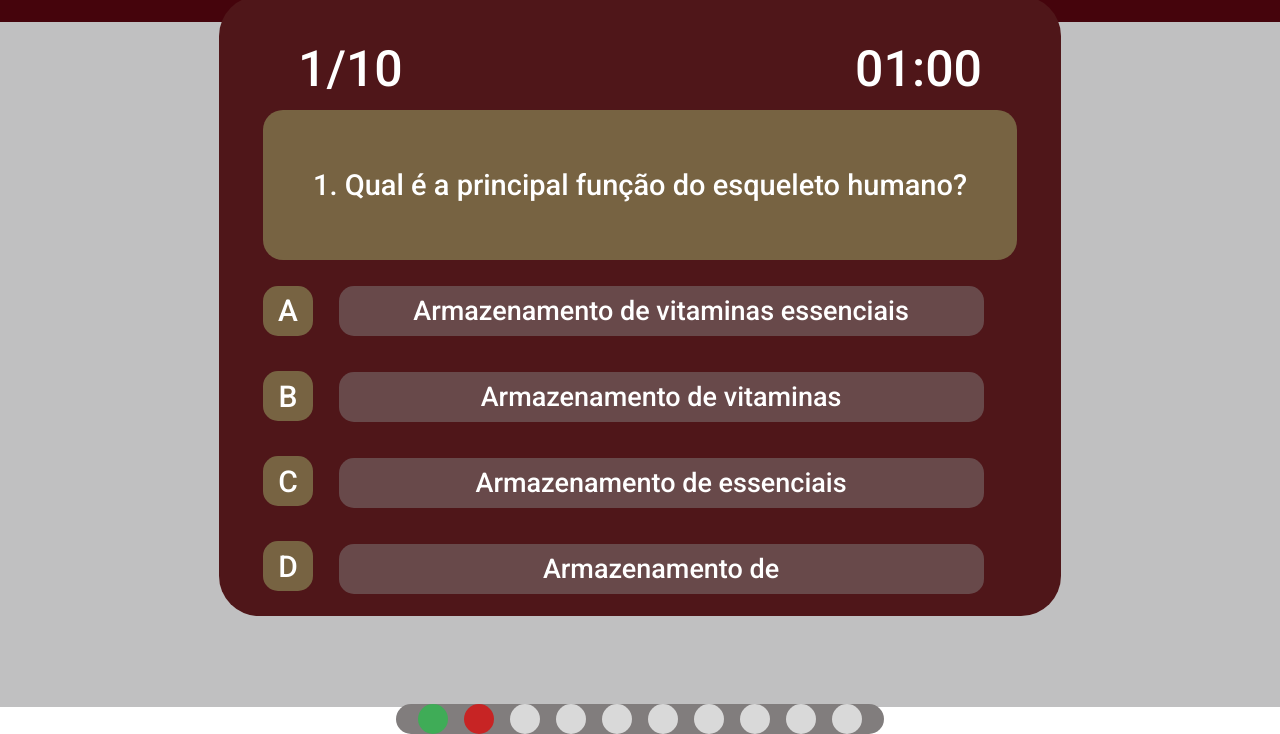
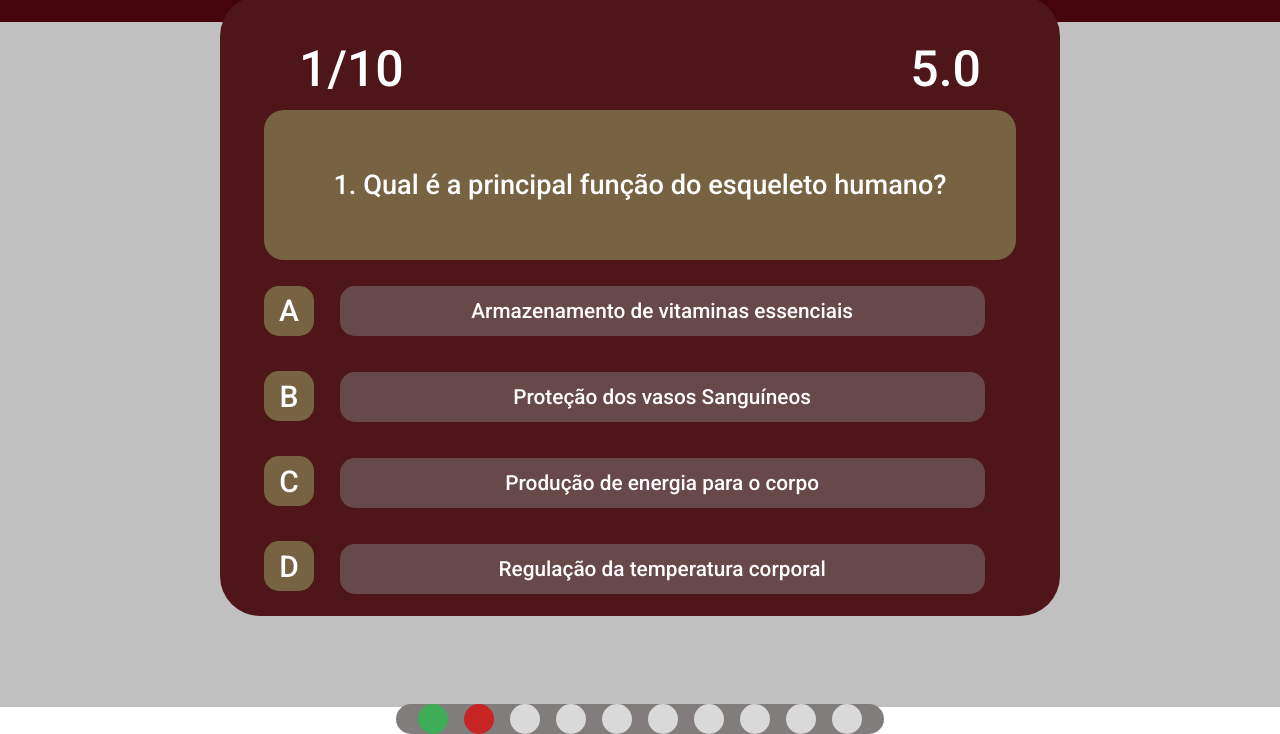
Before and after one commit to EduardoMVasconcelos/EDUTEC, a plain HTML site: page PG-PERGUNTAS/perguntas.html in a window 1280 px wide. Shown: the part 93-827 px from the top of the page. Drawn offline with Linux system fonts and the light colour scheme.

Commit message:
adição do cronometro

```diff
--- a/PG-PERGUNTAS/perguntas.css
+++ b/PG-PERGUNTAS/perguntas.css
@@ -67,8 +67,12 @@
         line-height: normal;
     }
 
+    .contador span:not(:last-child)::after {
+        content: ":";
+    }
+
     .pergunta {
-        min-width: 47.125rem;
+        max-width: 47.125rem;
         min-height: 9.375rem;
         background: var(--pergunta-background);
         border-radius: 1.25rem;
@@ -83,7 +87,7 @@
         color: #FFF;
         text-align: center;
         font-family: Roboto;
-        font-size: 1.8125rem;
+        font-size: 1.7rem;
         font-style: normal;
         font-weight: 500;
         line-height: normal;
@@ -131,10 +135,11 @@
         background: rgba(129, 125, 125, 0.50);
         color: #FFF;
         font-family: Roboto;
-        font-size: 1.6875rem;
+        font-size: 1.3rem;
         font-style: normal;
         font-weight: 500;
         line-height: normal;
+        cursor: pointer;
     }
 
     .button-pergunta:disabled {
@@ -195,8 +200,21 @@
         background: var(--carrosel-background-errado);
     }
 
+    .btnNext {
+        display: flex;
+        align-items: center;
+    }
+
     #next-btn {
-        margin-left: 23rem;
+        margin-left: 19rem;
         display: none;
+        width: 10rem;
+        height: 2rem;
+        border-radius: 8px;
+        border: none;
+        text-transform: uppercase;
+        background-color: rgba(129, 125, 125, 0.70);
+        color: #FFF;
+        cursor: pointer;
     }
 }
--- a/PG-PERGUNTAS/perguntas.html
+++ b/PG-PERGUNTAS/perguntas.html
@@ -48,7 +48,7 @@
             <div class="first-row">
                 <p class="p-first-row" id="numero-pergunta"></p>
 
-                <p class="p-first-row" id="contador">01:00</p>
+                <span class="p-first-row" id="contador">0.0</span>
             </div>
 
             <div class="pergunta">
@@ -93,7 +93,9 @@
                     </div>
                 </div>
             </div>
-            <button id="next-btn">Next</button>
+            <div class="btnNext">
+                <button id="next-btn">Próximo</button>
+            </div>
         </div>
 
         <div class="carrosel">
--- a/PG-PERGUNTAS/perguntas.js
+++ b/PG-PERGUNTAS/perguntas.js
@@ -2,19 +2,91 @@ const questions = [
     {
         question: "Qual é a principal função do esqueleto humano?",
         answers: [
-            {text: "Armazenamento de vitaminas essenciais", correct: true},
-            {text: "Armazenamento de vitaminas", correct: false},
-            {text: "Armazenamento de essenciais", correct: false},
-            {text: "Armazenamento de", correct: false}
+            { text: "Armazenamento de vitaminas essenciais", correct: true },
+            { text: "Proteção dos vasos Sanguíneos", correct: false },
+            { text: "Produção de energia para o corpo", correct: false },
+            { text: "Regulação da temperatura corporal", correct: false }
         ]
     },
     {
-        question: "Qual osso",
+        question: "Quais são os 3 tipos de músculos?",
         answers: [
-            {text: "femur", correct: false},
-            {text: "osso", correct: false},
-            {text: "mao", correct: true},
-            {text: "cranio", correct: false}
+            { text: "O músculos estriado esquelético, músculos não estriado cardíaco e músculos não estriado esquelético", correct: false },
+            { text: "O estriado esquelético, estriado cardíaco e não estriado", correct: true },
+            { text: "O músculos não estriado muscular, musculo estriado esquelético e músculo não estriatico cardíaco", correct: false },
+            { text: "Músculos não estriado esquelético, músculos estriatico muscular, músculos estriatico cardíaco", correct: false }
+        ]
+    },
+    {
+        question: "Qual o principal órgão do sistema nervoso?",
+        answers: [
+            { text: "Cérebro", correct: true },
+            { text: "Medula Espinhal", correct: false },
+            { text: "Nervos Periféricos", correct: false },
+            { text: "Gânglios Nervosos", correct: false }
+        ]
+    },
+    {
+        question: "Qual componente do sistema cardiovascular é responsável por transportar sangue rico em oxigênio do coração para os tecidos do corpo?",
+        answers: [
+            { text: "Átrios", correct: false },
+            { text: "Ventrículos", correct: false },
+            { text: "Capilares", correct: false },
+            { text: "Artérias", correct: true }
+        ]
+    },
+    {
+        question: "Qual estrutura do sistema respiratório conecta as cavidades nasal e oral à laringe, servindo como passagem comum para o ar e alimentos?",
+        answers: [
+            { text: "Traqueia", correct: false },
+            { text: "Laringe", correct: false },
+            { text: "Brônquios", correct: false },
+            { text: "Faringe", correct: true }
+        ]
+    },
+    {
+        question: "Qual órgão do sistema respiratório é responsável pela troca gasosa entre o ar inspirado e o sangue?",
+        answers: [
+            { text: "Laringe", correct: false },
+            { text: "Traqueia", correct: false },
+            { text: "Pulmões", correct: true },
+            { text: "Faringe", correct: false }
+        ]
+    },
+    {
+        question: "Qual é a principal função do intestino grosso no sistema digestório?",
+        answers: [
+            { text: "Digestão das proteínas", correct: false },
+            { text: "Absorção de água", correct: true },
+            { text: "Produção de suco gástrico", correct: false },
+            { text: "Digestão de carboidratos", correct: false }
+        ]
+    },
+    {
+        question: "Qual órgão é mencionado como uma glândula tanto endócrina quanto exócrina, sendo responsável pela produção de insulina e outros hormônios que regulam o nível de glicose no sangue, além de produzir líquidos digestivos para auxiliar na digestão dos alimentos?",
+        answers: [
+            { text: "Hipotálamo", correct: false },
+            { text: "Hipófise", correct: false },
+            { text: "Glândula tireoide", correct: false },
+            { text: "Pâncreas", correct: true }
+        ]
+    },
+    {
+        question: "Qual dos seguintes ossos é considerado curto?",
+        answers: [
+            { text: "Fêmur", correct: false },
+            { text: "Úmero", correct: false },
+            { text: "Costelas", correct: false },
+            { text: "Vértebras", correct: true }
+        ]
+    },
+    {
+        question: "Quais são as válvulas cardíacas responsáveis por controlar o fluxo sanguíneo unidirecional entre os átrios e ventrículos no coração?",
+        answers: [
+            { text: "Tricúspide e Pulmonar", correct: false },
+            { text: "Mitral e Aórtica", correct: false },
+            { text: "Aórtica e Tricúspide", correct: true },
+            { text: "Pulmonar e Mitral", correct: false }
         ]
     }
 ]
@@ -22,6 +94,17 @@ const questions = [
 let numeroPergunta = document.querySelector("#numero-pergunta")
 let numero = 1
 
+const contador = document.querySelector("#contador")
+let intervalo
+
+function cronometro() {
+    let value = parseFloat(contador.innerHTML)
+    intervalo = setInterval(() => {
+        value += 0.1
+
+        contador.innerHTML = value.toFixed(1)
+    }, 100)
+}
 
 const questionElement = document.querySelector("#p-pergunta")
 const answerButtons = document.querySelector(".alternativas")
@@ -34,7 +117,7 @@ numeroPergunta.innerHTML = `${numero}/10`
 function startQuiz() {
     currentQuestionIndex = 0
     score = 0
-    nextBtn.innerHTML = "Next"
+    nextBtn.innerHTML = "Próximo"
     showQuestion()
 }
 
@@ -60,7 +143,7 @@ function showQuestion() {
 
 function resetState() {
     nextBtn.style.display = "none"
-    while(answerButtons.firstChild) {
+    while (answerButtons.firstChild) {
         answerButtons.removeChild(answerButtons.firstChild)
     }
 }
@@ -72,7 +155,7 @@ function selectAnswer(e) {
         selectedBtn.classList.add("button-pergunta-certo")
         score++
         localStorage.setItem("score", score)
-    }else {
+    } else {
         selectedBtn.classList.add("button-pergunta-errado")
     }
     Array.from(answerButtons.children).forEach(button => {
@@ -87,19 +170,20 @@ function selectAnswer(e) {
 
 function handleNextButton() {
     currentQuestionIndex++
-    if(currentQuestionIndex < questions.length) {
+    if (currentQuestionIndex < questions.length) {
         showQuestion()
-    }else {
+    } else {
         window.location.href = "../PG-RESULTADO/resultado.html"
     }
 }
 
-nextBtn.addEventListener("click", ()=> {
-    if(currentQuestionIndex < questions.length) {
-       handleNextButton()
-    }else {
+nextBtn.addEventListener("click", () => {
+    if (currentQuestionIndex < questions.length) {
+        handleNextButton()
+    } else {
         startQuiz()
     }
 })
 
 startQuiz()
+cronometro()
```
